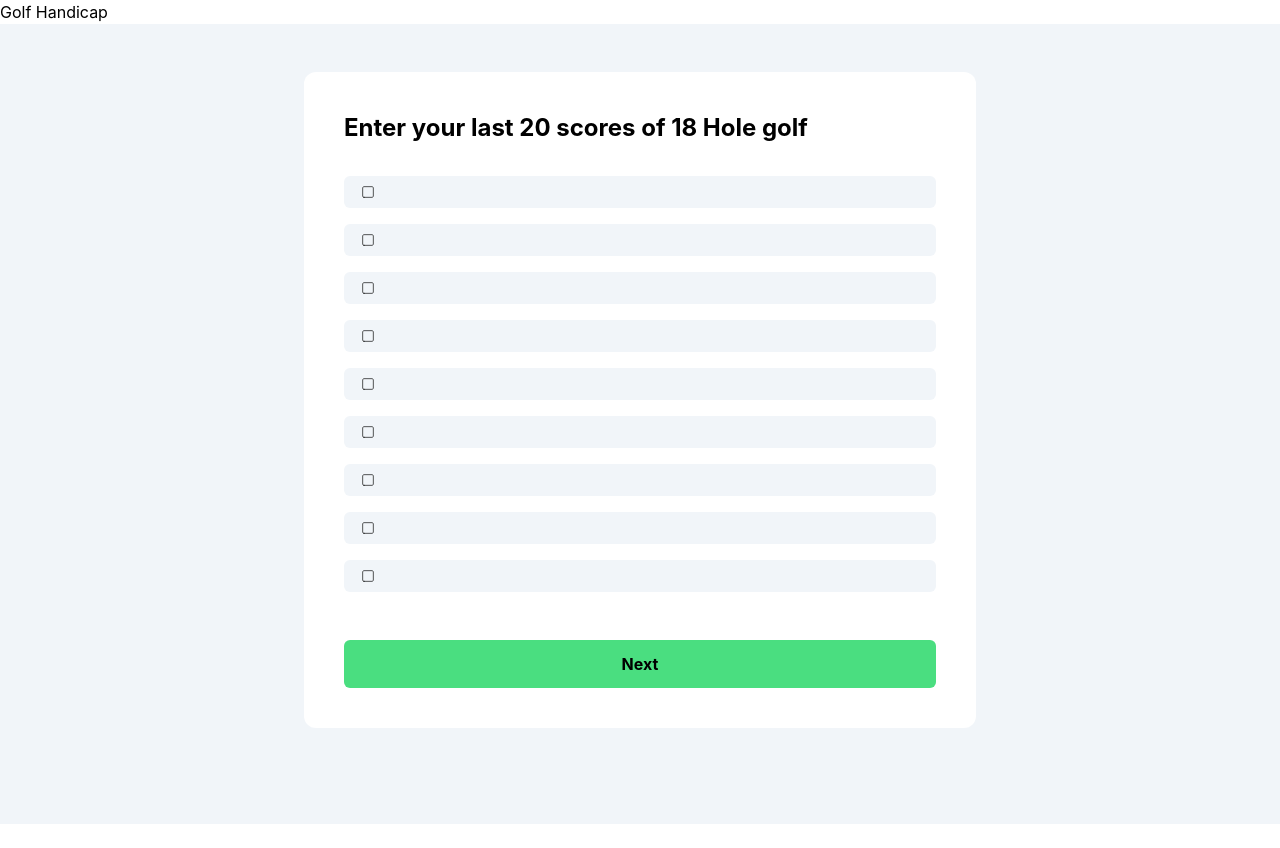
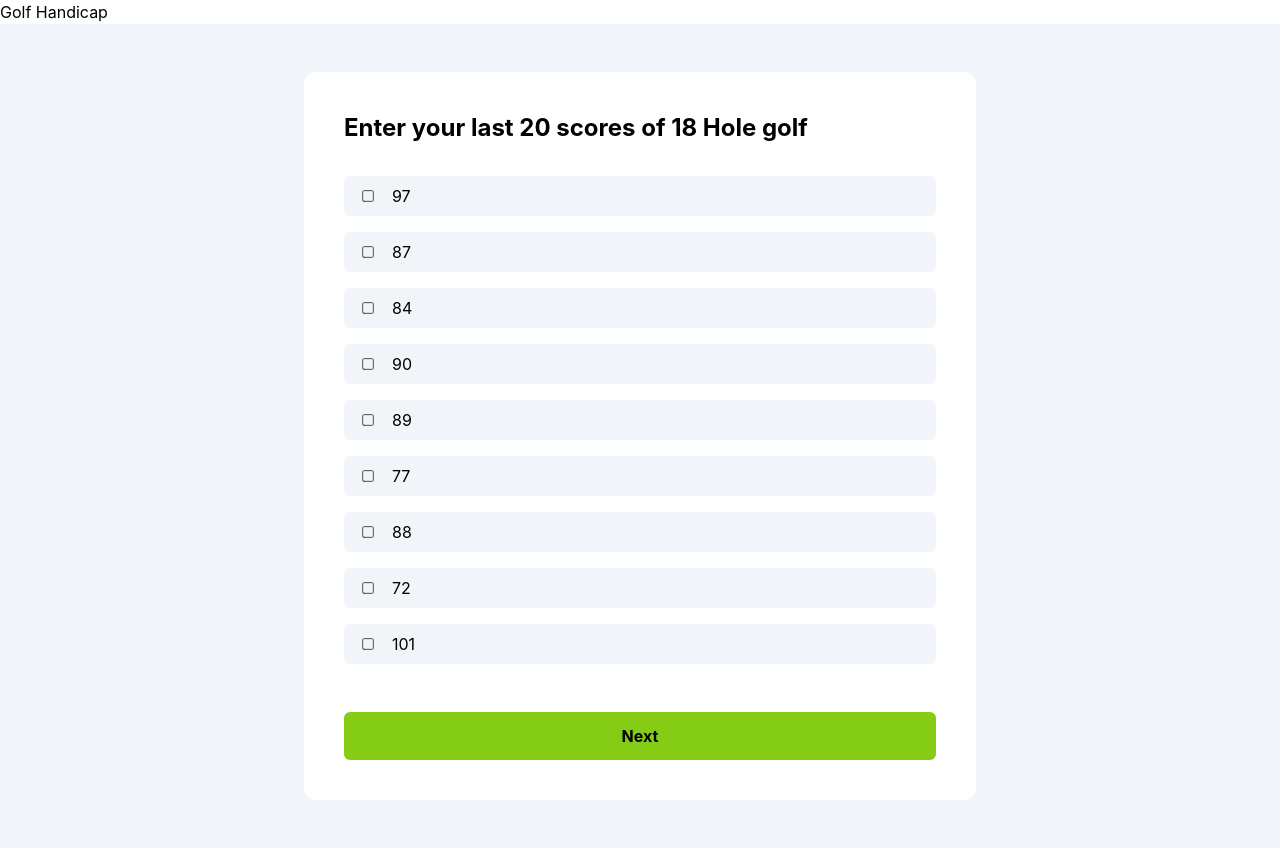
Before and after one commit to ChristianJWKlein/golf-handicap, a React (Create React App) app: page / in a window 1280 px wide. Before the commit the page ends 824 px from the top, so only its background shows below. Built offline with nearby package versions, Linux system fonts and the light colour scheme.

Commit message:
edited styles, bug fix where all values select

```diff
--- a/src/components/form/EnterScores.js
+++ b/src/components/form/EnterScores.js
@@ -21,12 +21,12 @@ export default function EnterScores({ scores, setScores }) {
           <label
             key={choice.id}
             className={
-              scores.includes(choice.name)
-                ? 'flex items-center px-4 py-2 bg-green-600 rounded-md mb-4'
+              scores.includes(choice.score)
+                ? 'flex items-center px-4 py-2 bg-lime-200 rounded-md mb-4'
                 : 'flex items-center bg-slate-100 px-4 py-2 rounded-md mb-4'
             }
           >
-            {scores.includes(choice.name) ? (
+            {scores.includes(choice.score) ? (
               <svg
                 xmlns='http://www.w3.org/2000/svg'
                 className='h-4 w-4'
@@ -58,23 +58,23 @@ export default function EnterScores({ scores, setScores }) {
               </svg>
             )}
             <input
-              //key={choice.id}
+              key={choice.id}
               type='checkbox'
               className='mr-4 appearance-none'
-              value={choice.name}
-              checked={scores.includes(choice.name)}
-              name={choice.name}
+              value={choice.score}
+              checked={scores.includes(choice.score)}
+              name={choice.score}
               onChange={() => {
-                if (scores.includes(choice.name)) {
-                  scores.splice(scores.indexOf(choice.name), 1)
+                if (scores.includes(choice.score)) {
+                  scores.splice(scores.indexOf(choice.score), 1)
                   setScores([...scores])
                 } else {
-                  scores.push(choice.name)
+                  scores.push(choice.score)
                   setScores([...scores])
                 }
               }}
             />
-            {choice.name}
+            {choice.score}
           </label>
         )
       })}
--- a/src/components/form/NextStepButton.js
+++ b/src/components/form/NextStepButton.js
@@ -2,7 +2,7 @@ export default function NextStepButton({ nextStep }) {
   return (
     <button
       onClick={nextStep}
-      className='bg-green-400 h-12 w-full rounded-md font-bold hover:opacity-80 active:scale-105 transition-all'
+      className='bg-lime-500 h-12 w-full rounded-md font-bold hover:opacity-80 active:scale-105 transition-all'
     >
       Next
     </button>
--- a/src/components/form/PrevStepButton.js
+++ b/src/components/form/PrevStepButton.js
@@ -2,7 +2,7 @@ export default function PrevStepButton({ prevStep }) {
   return (
     <button
       onClick={prevStep}
-      className='bg-black text-white w-full h-12 rounded-md font-bold hover:opacity-80 active:scale-105 transition-all'
+      className='bg-lime-900 text-white w-full h-12 rounded-md font-bold hover:opacity-80 active:scale-105 transition-all'
     >
       Back
     </button>
--- a/src/components/form/SubmitFormButton.js
+++ b/src/components/form/SubmitFormButton.js
@@ -2,7 +2,7 @@ export default function SubmitFormButton({ handleFormSubmit }) {
   return (
     <button
       onClick={handleFormSubmit}
-      className='bg-green-400 h-12 w-full rounded-md font-bold hover:opacity-80 active:scale-105 transition-all'
+      className='bg-lime-300 h-12 w-full rounded-md font-bold hover:opacity-80 active:scale-105 transition-all'
     >
       Submit
     </button>
```
Also changed, not shown: public/manifest.json.
